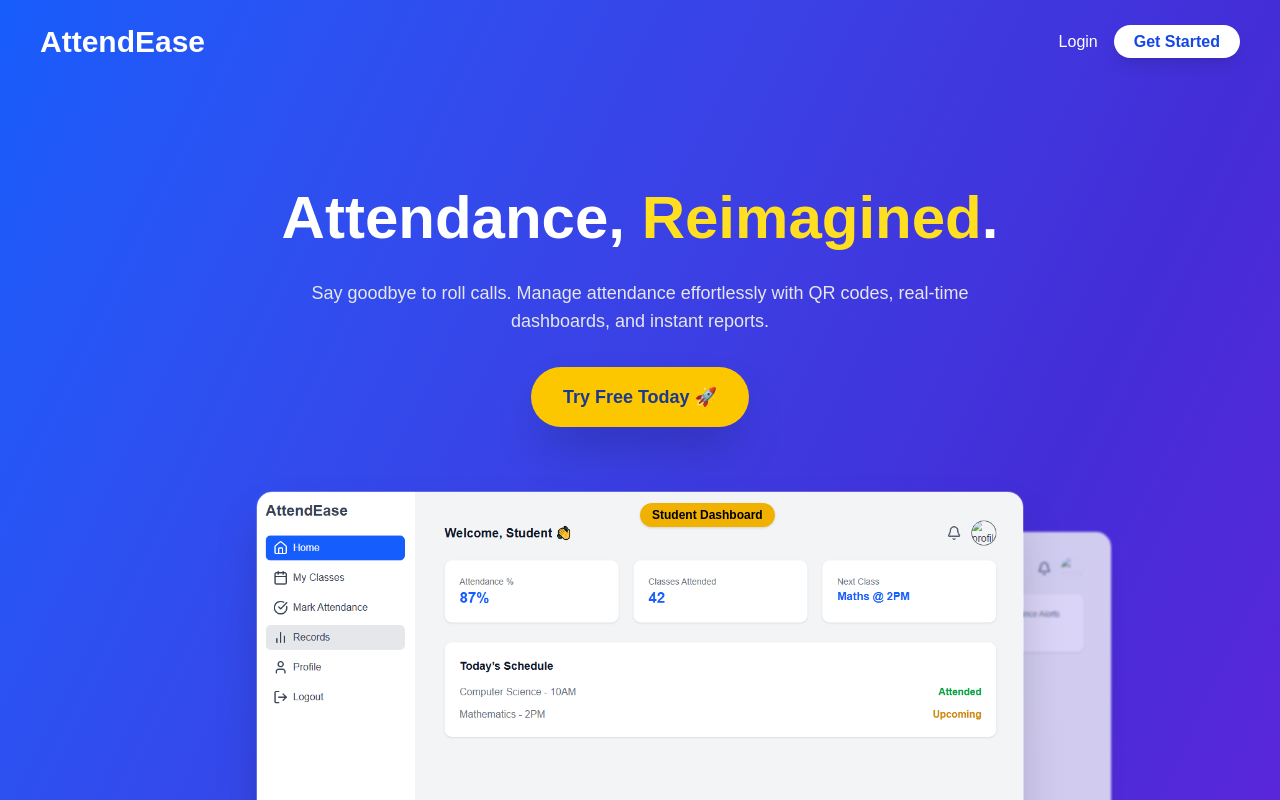
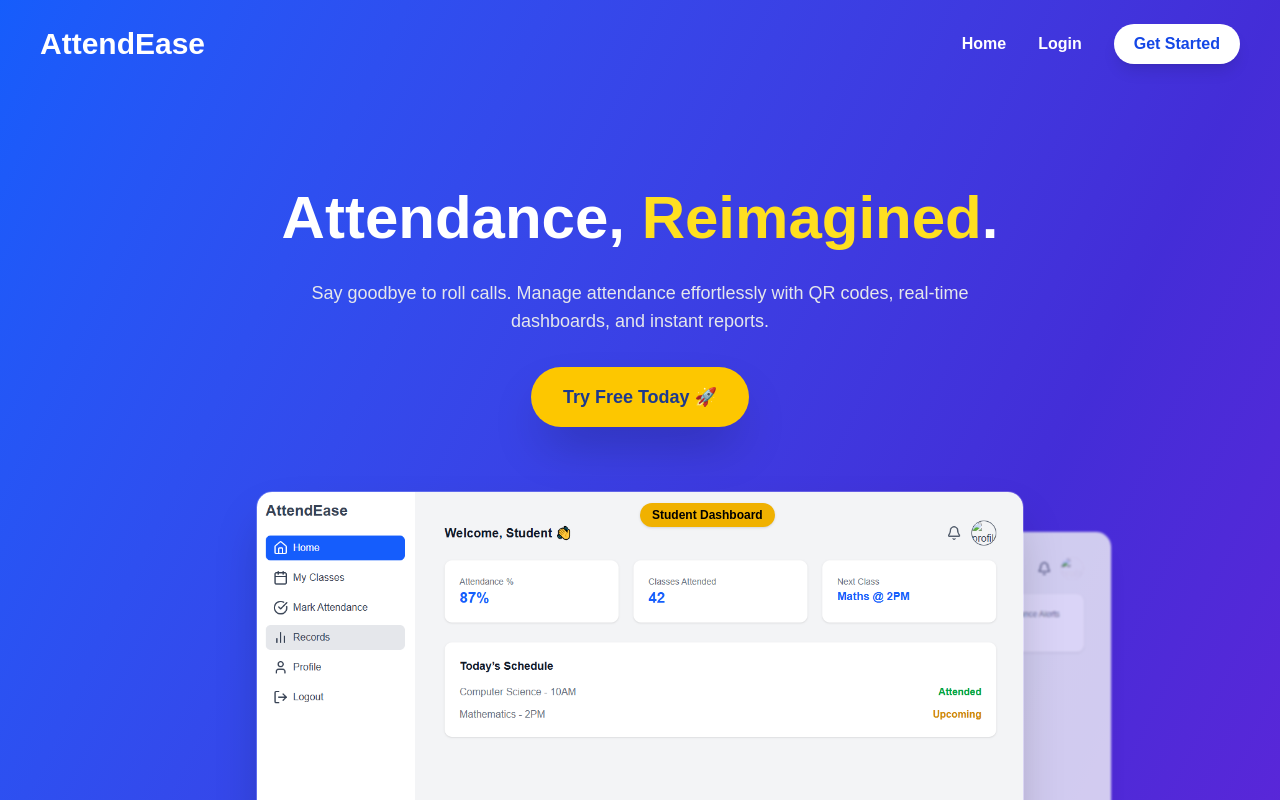
Before and after one commit to Stackarius/attendance_app, a Next.js app: page / in a window 1280 px wide. Shown: the top 800 px of the page. Built offline with nearby package versions, Linux system fonts and the light colour scheme.

Commit message:
refactor: added nav links and key to Link elems

```diff
--- a/component/Header.jsx
+++ b/component/Header.jsx
@@ -1,21 +1,62 @@
+'use client'
+import { MenuIcon, X } from "lucide-react";
 import Link from "next/link";
+import { useState, useEffect } from "react";
+import { motion } from "framer-motion";
+
 
 export default function Header() {
 
+    const [isOpen, setIsOpen] = useState(false);
+    const [scrolled, setScrolled] = useState(false);
+
+    // Detect scroll
+    useEffect(() => {
+        const handleScroll = () => setScrolled(window.scrollY > 20);
+        window.addEventListener("scroll", handleScroll);
+        return () => window.removeEventListener("scroll", handleScroll);
+    }, []);
+    const navLinks = [
+        {"title": "Home", "href": "/"},
+        {"title": "Login", "href": "/auth/login"},
+        { "title": "Get Started", "href": "/auth/signup" },
+    ]
+
     return (
-        <nav className="fixed top-0 left-0 w-full flex justify-between items-center px-10 py-6 bg-transparent z-[999]">
-            <h1 className="text-3xl font-extrabold">AttendEase</h1>
-            <div className="space-x-4">
-                <Link href="/auth" className="hover:text-gray-200">
-                    Login
-                </Link>
-                <Link
-                    href="/auth"
-                    className="px-5 py-2 rounded-full bg-white text-blue-700 font-semibold shadow-lg hover:scale-105 transition"
+        <>
+            <nav className={`fixed flex items-center justify-between p-4 pt-6 md:p-10 md:pt-6 top-0 left-0 w-full z-50 transition-colors duration-300 ${scrolled ? "backdrop-blur-md bg-black/30" : "bg-transparent"}`}>
+                <h1 className="text-lg md:text-3xl font-extrabold text-white">AttendEase</h1>
+                <div className="hidden md:flex gap-8 items-center font-semibold">
+                    {navLinks.map((nav_link, index) => (
+                        <Link id={index}
+                            key={index}
+                            href={nav_link.href}
+                            className={index == navLinks.length -1 ? "px-5 py-2 rounded-full bg-white text-blue-700 font-semibold shadow-lg hover:scale-105 transition" : " text-white hover:text-gray-200"}
+                        >
+                            {nav_link.title}</Link>
+                    ))}
+                </div>
+                <button onClick={() => setIsOpen(!isOpen)} className="md:hidden bg-white p-1 rounded-full text-black focus:outline-none z-[60]">
+                    {isOpen ? <X size={20} /> : <MenuIcon size={20} />}
+                </button>
+            </nav>
+
+            {isOpen && (
+                <motion.div
+                    initial={{ opacity: 0, x: "100%" }}
+                    animate={{ opacity: 1, x: 0 }}
+                    exit={{ opacity: 0, x: "100%" }}
+                    transition={{ duration: 0.3, ease: "easeInOut" }}
+                    className="fixed h-full inset-0 bg-black/95 flex flex-col items-center justify-center gap-6 text-lg font-medium z-40"
                 >
-                    Get Started
-                </Link>
-            </div>
-        </nav>
+                    {navLinks.map((link, index) => (
+                        <Link key={index} href={link.href} className="text-white hover:text-yellow-400 transition" onClick={() => setIsOpen(false)}>
+                            {link.title}
+                        </Link>
+                    ))}
+
+                </motion.div>
+            )}
+        </>
     )
 }
```
